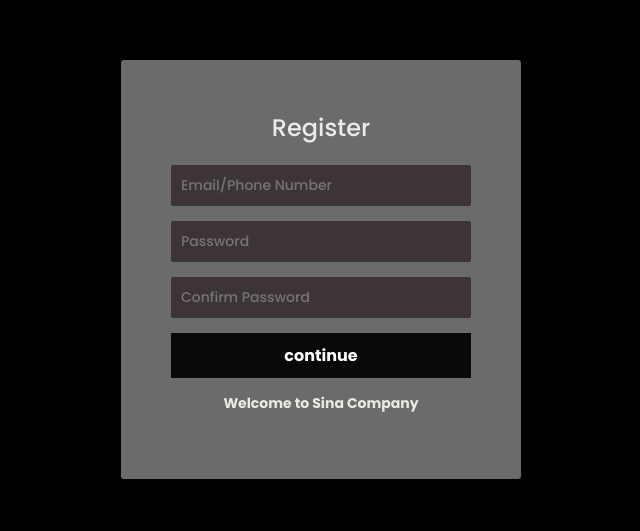
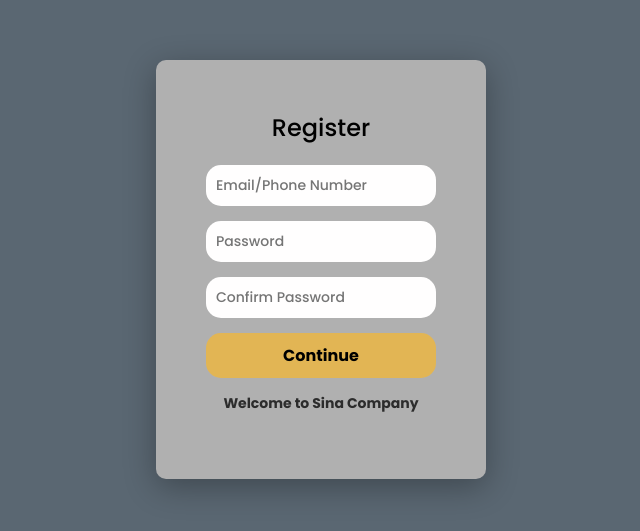
Before and after one commit to sinasoori2025-ai/si.io, a plain HTML site: page index.html in a window 1280 px wide. Shown: the part 131-662 px from the top of the page, without its empty margins (319-959 px from the left). Drawn offline with Linux system fonts and the light colour scheme.

Commit message:
Update index.html

```diff
--- a/index.html
+++ b/index.html
@@ -19,14 +19,14 @@
       justify-content: center;
       align-items: center;
       height: 100vh;
-      background-color: rgb(0, 0, 0);
+      background-color: rgb(90, 103, 114);
     }
 
     .container {
-      background: rgb(107, 107, 107);
+      background: rgb(176, 176, 176);
       padding: 50px;
-      border-radius: 3px;
-      width: 400px;
+      border-radius: 10px;
+      width: 330px;
       box-shadow: 0 8px 32px rgba(0, 0, 0, 0.3);
       backdrop-filter: blur(10px);
     }
@@ -34,7 +34,7 @@
     .container h2 {
       text-align: center;
       margin-bottom: 20px;
-      color: #ebebeb;
+      color: #000000;
       font-weight: 500;
     }
 
@@ -45,12 +45,12 @@
     .input-box input {
       width: 100%;
       padding: 10px;
-      border-radius: 2px;
+      border-radius: 15px;
       border: none;
       outline: none;
       font-size: 14px;
-      background: rgb(61, 53, 53);
-      color: #bbb3b3;
+      background: rgb(255, 254, 254);
+      color: #f8f8f8;
       transition: 0.3s;
     }
 
@@ -66,27 +66,28 @@
       width: 100%;
       padding: 10px;
       border: none;
-      background: #000000ea;
-      color: #ffffff;
+      background: #e7b64dea;
+      color: #000000;
       font-size: 16px;
       font-weight: bold;
       cursor: pointer;
       transition: 0.3s;
+      border-radius: 15PX;
     }
 
     .btn:hover {
-      background: #a2a2a2;
+      background: #ebcf73;
     }
 
     .link {
       margin-top: 15px;
       text-align: center;
-      color: #ebe9e4;
+      color: #2c2c2c;
       font-size: 14px;
     }
 
     .link a {
-      color: #ffffff;
+      color: #999999;
       font-weight: bold;
       text-decoration: none;
     }
@@ -109,7 +110,7 @@
         <input type="password" placeholder="Confirm Password" required>
       <div class="input-box">
       </div>
-      <button type="submit" class="btn">continue</button>
+      <button type="submit" class="btn">Continue</button>
       <div class="link">
         <h4>Welcome to Sina Company</h4>
 
```
